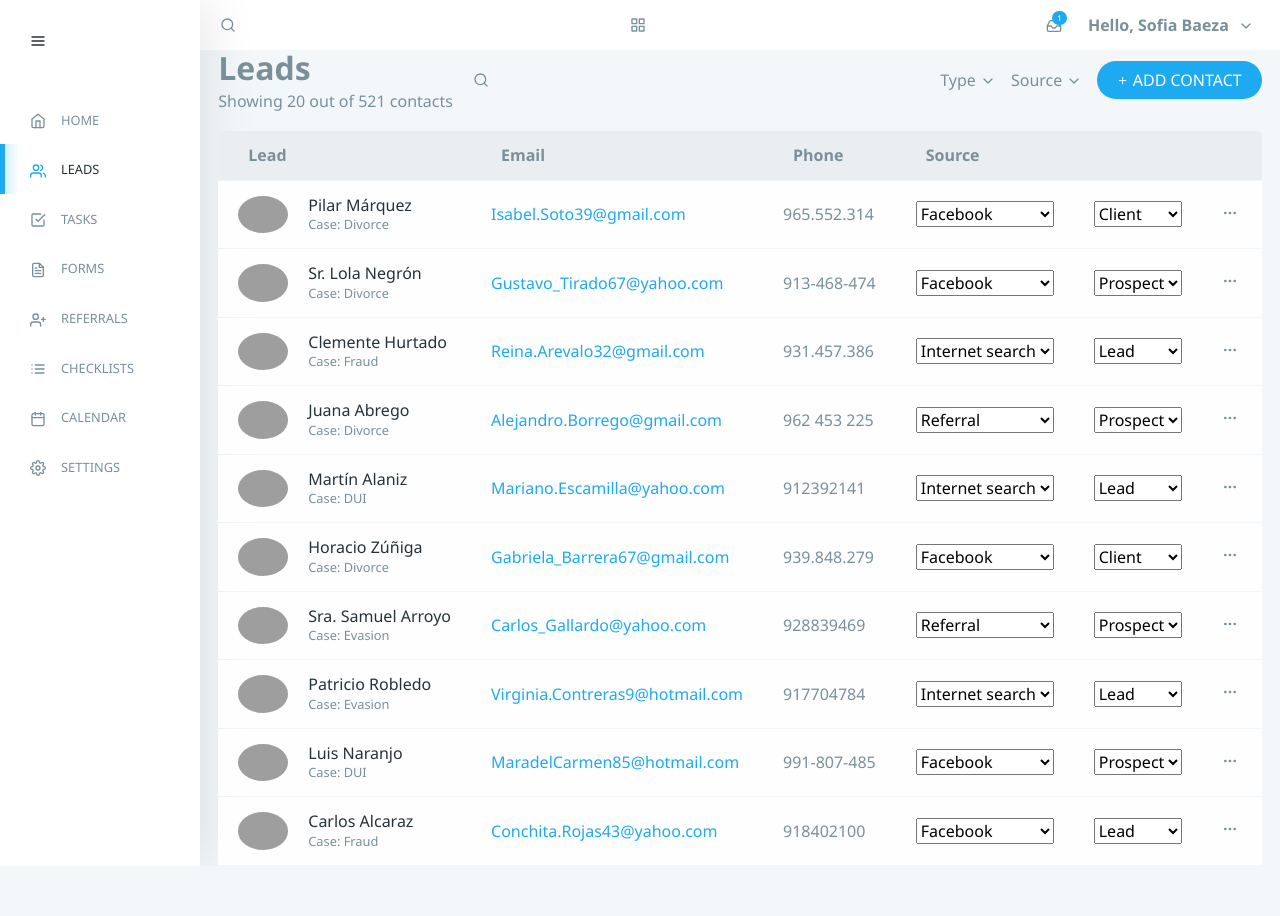
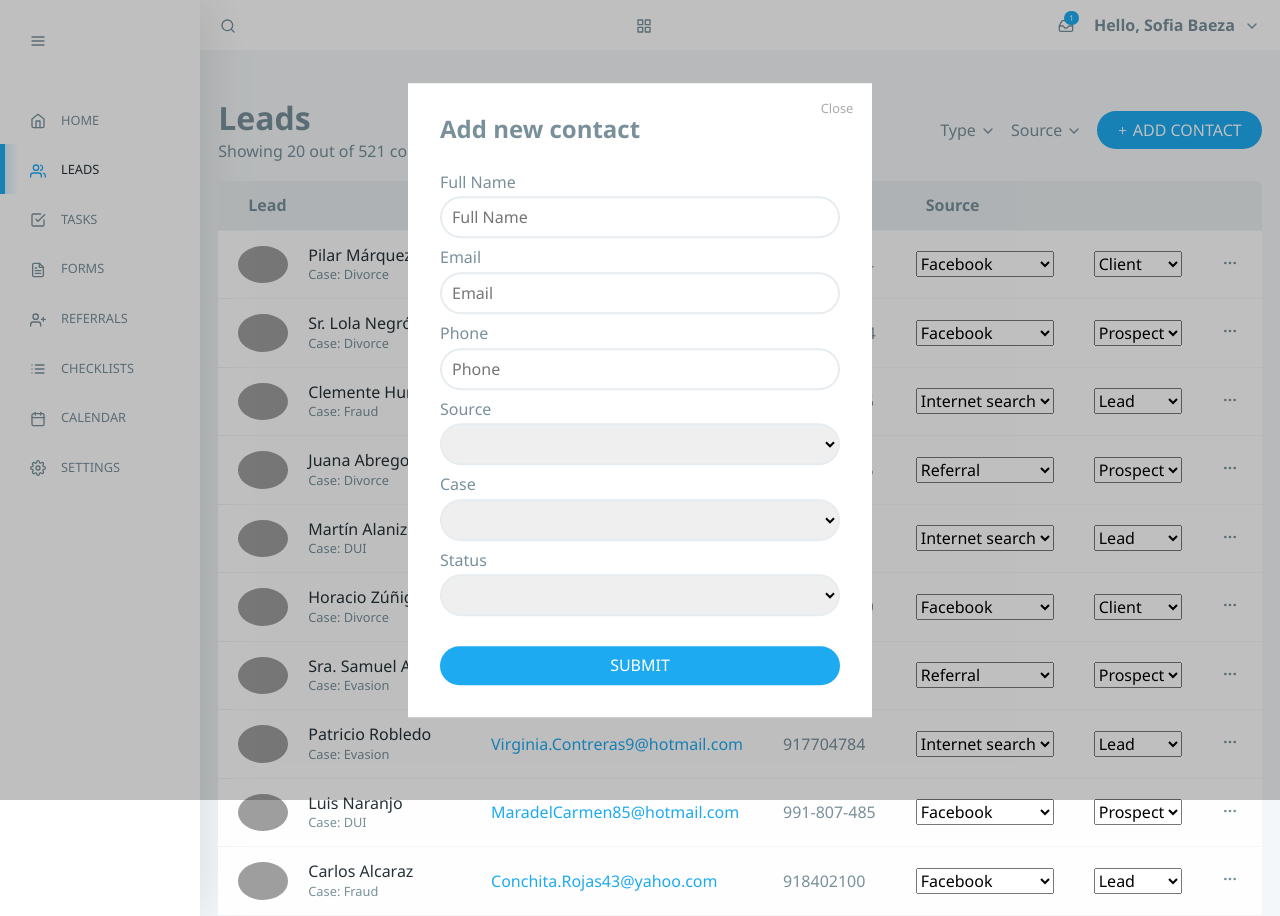
Before and after one commit to neo1807/rootstack, a React app: page / in a window 1280 px wide. Both pictures are taken after a click on the button "ADD CONTACT". Before the commit the page ends 866 px from the top, so only its background shows below. Built offline with nearby package versions, Linux system fonts and the light colour scheme; grey boxes are pictures that could not be loaded.

Commit message:
feat: mocal contact form

```diff
--- /dev/null
+++ b/src/components/contactForm.js
@@ -0,0 +1,122 @@
+import React, { Component } from "react";
+
+class ContactForm extends Component {
+  state = {
+    fullName: "",
+    email: "",
+    phone: "",
+    source: "",
+    status: "",
+    case: ""
+  };
+  handleNameChange = event => {
+    this.setState({
+      fullName: event.target.value
+    });
+  };
+  handleEmailChange = event => {
+    this.setState({
+      email: event.target.value
+    });
+  };
+  handlePhoneChange = event => {
+    this.setState({
+      phone: event.target.value
+    });
+  };
+  handleSourceChange = event => {
+    this.setState({
+      source: event.target.value
+    });
+  };
+  handleStatusChange = event => {
+    this.setState({
+      status: event.target.value
+    });
+  };
+  handleCaseChange = event => {
+    this.setState({
+      case: event.target.value
+    });
+  };
+  render() {
+    return (
+      <form className="contact-form">
+        <label htmlFor="fullName">
+          Full Name
+          <input
+            id="fullName"
+            onChange={this.handleNameChange}
+            value={this.state.fullName}
+            placeholder="Full Name"
+          />
+        </label>
+        <label htmlFor="email">
+          Email
+          <input
+            id="email"
+            onChange={this.handleEmailChange}
+            value={this.state.email}
+            placeholder="Email"
+          />
+        </label>
+        <label htmlFor="phone">
+          Phone
+          <input
+            id="phone"
+            onChange={this.handlePhoneChange}
+            value={this.state.phone}
+            placeholder="Phone"
+          />
+        </label>
+        <label htmlFor="source">
+          Source
+          <select
+            id="source"
+            value={this.state.source}
+            onChange={this.handleSourceChange}
+            onBlur={this.handleSourceChange}
+          >
+            <option />
+            <option>Internet search</option>
+            <option>Facebook</option>
+            <option>Referral</option>
+          </select>
+        </label>
+        <label htmlFor="case">
+          Case
+          <select
+            id="case"
+            value={this.state.case}
+            onChange={this.handleCaseChange}
+            onBlur={this.handleCaseeChange}
+          >
+            <option />
+            <option>Divorce</option>
+            <option>Fraud</option>
+            <option>DUI</option>
+            <option>Tax Evasion</option>
+            <option>Assault</option>
+          </select>
+        </label>
+        <label htmlFor="status">
+          Status
+          <select
+            id="status"
+            value={this.state.status}
+            onChange={this.handleStatusChange}
+            onBlur={this.handleStatusChange}
+          >
+            <option />
+            <option>Lead</option>
+            <option>Client</option>
+            <option>Prospect</option>
+          </select>
+        </label>
+        <button>Submit</button>
+      </form>
+    );
+  }
+}
+
+export default ContactForm;
--- a/src/components/controls.js
+++ b/src/components/controls.js
@@ -1,5 +1,6 @@
 import React from "react";
 import { FiSearch, FiChevronDown, FiPlus } from "react-icons/fi";
+import { Consumer } from "../leadContext";
 export default class Controls extends React.Component {
   render() {
     return (
@@ -16,9 +17,13 @@ export default class Controls extends React.Component {
             <div>
               Source <FiChevronDown />
             </div>
-            <button onClick={""}>
-              <FiPlus /> add contact
-            </button>
+            <Consumer>
+              {context => (
+                <button onClick={context.toggleModal}>
+                  <FiPlus /> add contact
+                </button>
+              )}
+            </Consumer>
           </div>
         </div>
       </div>
--- a/src/components/currentUser.js
+++ b/src/components/currentUser.js
@@ -15,13 +15,13 @@ export default class CurrentUser extends React.Component {
         <Consumer>
           {context => (
             <div className="settings">
-              <button onClick={context.toggleDropDown}>
+              <a href="#option" onClick={context.toggleDropDown}>
                 Hello, {context.user} <FiChevronDown />
-              </button>
+              </a>
 
               <ul
                 className={
-                  context.showDropdown
+                  context.showDropDown
                     ? "has-options is-enabled"
                     : "has-options"
                 }
--- a/src/index.js
+++ b/src/index.js
@@ -6,13 +6,14 @@ import Main from "./layout/main";
 import "normalize.css";
 import "./styles.css";
 import { Provider } from "./leadContext";
+import ModalContainer from "./layout/modal";
 
 class App extends React.Component {
   constructor(props) {
     super(props);
     this.state = {
       showModal: false,
-      showDropdown: false,
+      showDropDown: false,
       user: "Sofia Baeza",
       toggleModal: this.toggleModal,
       toggleDropDown: this.toggleDropDown,
@@ -133,11 +134,12 @@ class App extends React.Component {
 
   toggleModal = () => this.setState({ showModal: !this.state.showModal });
   toggleDropDown = () =>
-    this.setState({ showDropdown: !this.state.showDropdown });
+    this.setState({ showDropDown: !this.state.showDropDown });
 
   render() {
     return (
       <Provider value={this.state}>
+        <ModalContainer />
         <div className="wrapper">
           <Top />
           <Side />
--- a/src/layout/modal.js
+++ b/src/layout/modal.js
@@ -1,30 +1,32 @@
-import Portal from "../modalPortal";
+import React from "react";
+import Modal from "../modalPortal";
+import { Consumer } from "../leadContext";
+import ContactForm from "../components/contactForm";
+class ModalContainer extends React.Component {
+  render() {
+    return (
+      <Consumer>
+        {context =>
+          context.showModal ? (
+            <Modal>
+              <div>
+                <a
+                  href="#close"
+                  title="Close"
+                  className="modal-close"
+                  onClick={context.toggleModal}
+                >
+                  Close
+                </a>
+                <h1>Add new contact</h1>
+                <ContactForm />
+              </div>
+            </Modal>
+          ) : null
+        }
+      </Consumer>
+    );
+  }
+}
 
-state = { loading: true, showModal: false };
-
-toggleModal = () => this.setState({ showModal: !this.state.showModal });
-
-const {
-  media,
-  animal,
-  breed,
-  location,
-  description,
-  name,
-  showModal
-} = this.state;
-
-<button onClick={this.toggleModal}>Adopt {name}</button>;
-
-
-{
-  showModal ? (
-    <Modal>
-      <h1>Would you like to adopt {name}?</h1>
-      <div className="buttons">
-        <button onClick={this.toggleModal}>Yes</button>
-        <button onClick={this.toggleModal}>No</button>
-      </div>
-    </Modal>
-  ) : null;
-}
+export default ModalContainer;
--- a/src/modalPortal.js
+++ b/src/modalPortal.js
@@ -3,10 +3,11 @@ import { createPortal } from "react-dom";
 
 const modalRoot = document.getElementById("modal");
 
-class Portal extends React.Component {
+class Modal extends React.Component {
   constructor(props) {
     super(props);
     this.el = document.createElement("div");
+    this.el.classList.add("modal-opened");
   }
 
   componentDidMount() {
@@ -22,4 +23,4 @@ class Portal extends React.Component {
   }
 }
 
-export default Portal;
+export default Modal;
--- a/src/styles.css
+++ b/src/styles.css
@@ -30,6 +30,7 @@ body {
 }
 .wrapper main {
   grid-area: main;
+  padding-top: 50px;
   display: flex;
   justify-content: center;
   align-items: center;
@@ -101,14 +102,12 @@ header nav svg {
   vertical-align: middle;
 }
 header nav a,
-header nav a:visited,
-header nav button {
+header nav a:visited {
   color: #79909b;
   font-weight: bold;
   text-decoration: none;
 }
 header nav a:hover,
-header nav button:hover,
 header nav svg:hover {
   color: #1eaaf1;
 }
@@ -137,11 +136,6 @@ header nav .settings {
   position: relative;
   display: inline-block;
 }
-header nav .settings button {
-  background: white;
-  border: none;
-  cursor: pointer;
-}
 header nav .settings .has-options {
   display: none;
 }
@@ -155,9 +149,9 @@ header nav .settings .has-options.is-enabled {
   border-radius: 5px;
   top: 10px;
   right: 0px;
-  -webkit-box-shadow: 2px 2px 5px 2px rgba(0, 0, 0, 0.1);
-  -moz-box-shadow: 2px 2px 5px 2px rgba(0, 0, 0, 0.1);
-  box-shadow: 2px 2px 5px 2px rgba(0, 0, 0, 0.1);
+  box-shadow: 0 4px 6px hsla(0, 0%, 0%, 0.1);
+  -webkit-box-shadow: 0 4px 6px hsla(0, 0%, 0%, 0.1);
+  -moz-box-shadow: 0 4px 6px hsla(0, 0%, 0%, 0.1);
 }
 header nav .settings .has-options li {
   padding: 10px 15px;
@@ -237,13 +231,21 @@ main .content .view-controls {
   justify-content: space-between;
   width: 100%;
 }
-main .content .view-controls button {
+main .content .view-controls button,
+.modal-opened .contact-form button {
   padding: 10px 20px;
   border-radius: 20px;
   border: none;
   background-color: #1eaaf1;
   color: white;
   text-transform: uppercase;
+  cursor: pointer;
+}
+main .content .view-controls button:hover,
+.modal-opened .contact-form button:hover {
+  box-shadow: 0 1px 3px hsla(0, 0%, 0%, 0.2);
+  -webkit-box-shadow: 0 1px 3px hsla(0, 0%, 0%, 0.2);
+  -moz-box-shadow: 0 1px 3px hsla(0, 0%, 0%, 0.2);
 }
 main .content .view-controls button svg {
   font-size: 0.7rem;
@@ -261,3 +263,82 @@ main .content .view-actions div svg {
 /*
 Modal
 */
+.modal-opened {
+  position: fixed;
+  background-color: rgba(0, 0, 0, 0.25);
+  top: 0;
+  right: 0;
+  bottom: 0;
+  left: 0;
+  z-index: 999;
+
+  pointer-events: auto;
+  transition: all 0.3s;
+}
+.modal-opened > div {
+  width: 400px;
+  position: absolute;
+  top: 50%;
+  left: 50%;
+  -webkit-transform: translate(-50%, -50%);
+  transform: translate(-50%, -50%);
+  padding: 2em;
+  background: #ffffff;
+}
+.modal-opened header {
+  font-weight: bold;
+}
+.modal-opened h1 {
+  font-size: 150%;
+  margin: 0 0 15px;
+}
+
+.modal-close {
+  color: #aaa;
+  line-height: 50px;
+  font-size: 80%;
+  position: absolute;
+  right: 0;
+  text-align: center;
+  top: 0;
+  width: 70px;
+  text-decoration: none;
+}
+.modal-close:hover {
+  color: black;
+}
+.modal-opened div:not(:last-of-type) {
+  margin-bottom: 15px;
+}
+.modal-opened h1 {
+  margin-bottom: 30px;
+}
+.modal-opened .contact-form {
+  display: flex;
+  flex-direction: column;
+  align-items: center;
+}
+.modal-opened .contact-form label {
+  margin-bottom: 10px;
+  width: 100%;
+}
+.modal-opened .contact-form input,
+.modal-opened .contact-form select {
+  display: block;
+  margin-top: 5px;
+  border: 2px solid #e6ecef;
+  border-radius: 25px;
+
+}
+.modal-opened .contact-form input {
+  padding: 10px;
+  width: 94%;
+}
+.modal-opened .contact-form select {
+  padding: 7px;
+  width: 100%;
+}
+.modal-opened .contact-form button {
+  margin-top: 20px;
+  width:100%
+}
```
Also changed, not shown: src/index.html (+1 -1 lines).
